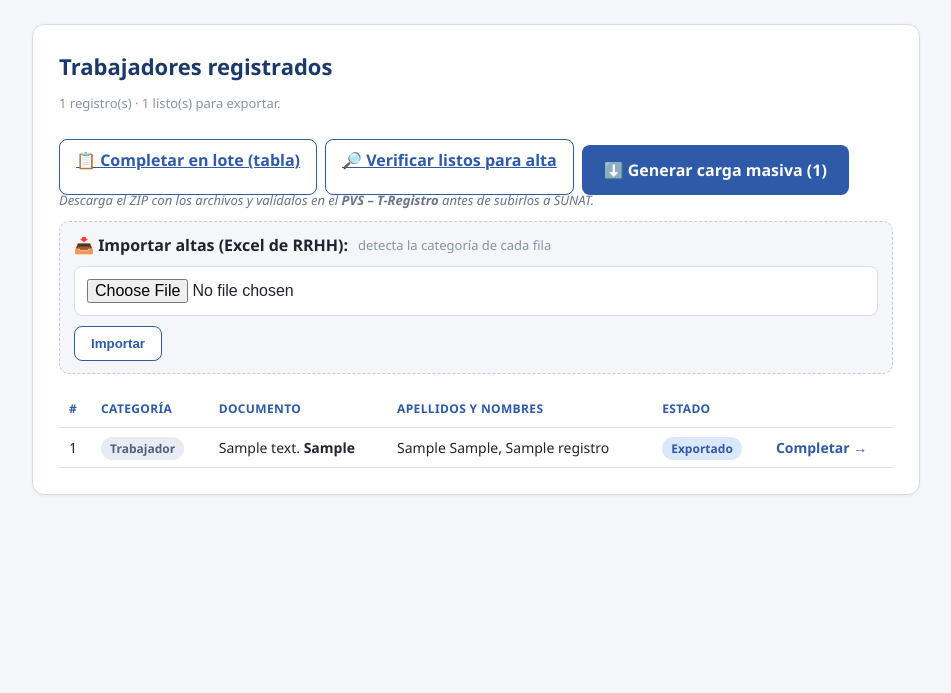
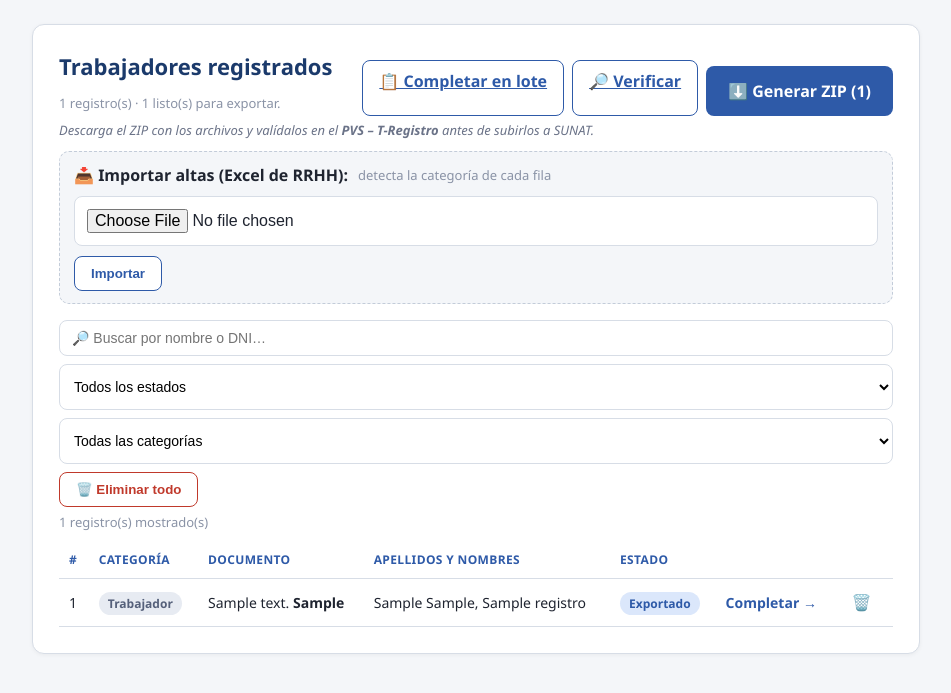
Before and after one commit to keyvigl/essalud-tregistro, a FastAPI app: template app/templates/panel.html in a window 1280 px wide. Shown: the part 52-745 px from the top of the page, without its empty margins (164-1115 px from the left). Run offline with FastAPI, Linux system fonts and the light colour scheme; the template is opened without the code that fills it: most values are stand-ins (such as "Sample title", 1, 10 or a date in 2020); some libraries are stand-ins or nearby versions.

Commit message:
feat: eliminar individual y todo, buscador y filtros en panel

```diff
--- a/app/main.py
+++ b/app/main.py
@@ -309,6 +309,30 @@ def panel_verificar(request: Request, clave: str = "", session: Session = Depend
     })
 
 
+# ---------------- Eliminar registros ----------------
+@app.delete("/panel/eliminar/{tid:int}")
+def eliminar_uno(tid: int, clave: str = "", session: Session = Depends(get_session)):
+    if clave != config.PANEL_PASSWORD:
+        return JSONResponse({"ok": False}, status_code=403)
+    t = session.get(Trabajador, tid)
+    if not t:
+        return JSONResponse({"ok": False, "msg": "No encontrado"}, status_code=404)
+    session.delete(t)
+    session.commit()
+    return JSONResponse({"ok": True})
+
+
+@app.delete("/panel/eliminar/todo")
+def eliminar_todo(clave: str = "", session: Session = Depends(get_session)):
+    if clave != config.PANEL_PASSWORD:
+        return JSONResponse({"ok": False}, status_code=403)
+    todos = session.exec(select(Trabajador)).all()
+    for t in todos:
+        session.delete(t)
+    session.commit()
+    return JSONResponse({"ok": True, "eliminados": len(todos)})
+
+
 # ---------------- Generar carga masiva (ZIP) ----------------
 @app.get("/panel/generar/zip")
 def generar(clave: str = "", session: Session = Depends(get_session)):
--- a/app/templates/panel.html
+++ b/app/templates/panel.html
@@ -5,13 +5,13 @@
   <div class="panel-head">
     <div>
       <h1>Trabajadores registrados</h1>
-      <p class="muted">{{ registros|length }} registro(s) · {{ n_listos }} listo(s) para exportar.</p>
+      <p class="muted" id="resumen-cnt">{{ registros|length }} registro(s) · {{ n_listos }} listo(s) para exportar.</p>
     </div>
     <div style="display:flex;gap:8px;flex-wrap:wrap">
-      <a class="btn-sec" href="/panel/lote?clave={{ clave }}">📋 Completar en lote (tabla)</a>
-      <a class="btn-sec" href="/panel/verificar?clave={{ clave }}">🔎 Verificar listos para alta</a>
+      <a class="btn-sec" href="/panel/lote?clave={{ clave }}">📋 Completar en lote</a>
+      <a class="btn-sec" href="/panel/verificar?clave={{ clave }}">🔎 Verificar</a>
       {% if n_listos %}
-      <a class="btn" href="/panel/generar/zip?clave={{ clave }}">⬇️ Generar carga masiva ({{ n_listos }})</a>
+      <a class="btn" href="/panel/generar/zip?clave={{ clave }}">⬇️ Generar ZIP ({{ n_listos }})</a>
       {% endif %}
     </div>
   </div>
@@ -24,13 +24,42 @@
     <input type="file" name="archivo" accept=".xlsx,.xls" required>
     <button class="btn-sec" type="submit">Importar</button>
   </form>
-  <table class="tabla">
-    <thead><tr><th>#</th><th>Categoría</th><th>Documento</th><th>Apellidos y nombres</th><th>Estado</th><th></th></tr></thead>
+
+  {# ── Barra de búsqueda y filtros ── #}
+  <div style="display:flex;gap:8px;flex-wrap:wrap;align-items:center;margin:10px 0 6px">
+    <input id="buscar" type="search" placeholder="🔎 Buscar por nombre o DNI…"
+           style="flex:1;min-width:200px;padding:9px 12px;border:1px solid var(--bord);border-radius:8px;font-size:14px">
+    <select id="filtro-estado" style="padding:9px 10px;border:1px solid var(--bord);border-radius:8px;font-size:14px">
+      <option value="">Todos los estados</option>
+      <option value="pendiente">Pendiente</option>
+      <option value="completado">Completado</option>
+      <option value="exportado">Exportado</option>
+    </select>
+    <select id="filtro-cat" style="padding:9px 10px;border:1px solid var(--bord);border-radius:8px;font-size:14px">
+      <option value="">Todas las categorías</option>
+      <option value="practicante">Practicante</option>
+      <option value="trabajador">Trabajador</option>
+    </select>
+    <button id="btn-eliminar-todo" class="btn-sec" style="border-color:#c0392b;color:#c0392b"
+            title="Eliminar todos los registros">🗑️ Eliminar todo</button>
+  </div>
+  <p id="cnt-visible" class="muted" style="font-size:13px;margin:0 0 6px"></p>
+
+  <table class="tabla" id="tabla-registros">
+    <thead><tr>
+      <th>#</th><th>Categoría</th><th>Documento</th><th>Apellidos y nombres</th><th>Estado</th><th></th><th></th>
+    </tr></thead>
     <tbody>
     {% for r in registros %}
-      <tr>
-        <td data-l="#">{{ r.id }}</td>
-        <td data-l="Categoría">{% if r.categoria == CAT_PRACTICANTE %}<span class="badge blue">Practicante</span>{% else %}<span class="badge">Trabajador</span>{% endif %}</td>
+      <tr data-nombre="{{ (r.ap_paterno~' '~r.ap_materno~' '~r.nombres)|lower }}"
+          data-dni="{{ r.numero_documento }}"
+          data-estado="{{ r.estado }}"
+          data-cat="{{ r.categoria }}">
+        <td data-l="#">{{ loop.index }}</td>
+        <td data-l="Categoría">
+          {% if r.categoria == CAT_PRACTICANTE %}<span class="badge blue">Practicante</span>
+          {% else %}<span class="badge">Trabajador</span>{% endif %}
+        </td>
         <td data-l="Documento">{{ cat.descripcion('tipo_documento', r.tipo_documento) }} <b>{{ r.numero_documento }}</b></td>
         <td data-l="Apellidos y nombres">{{ r.ap_paterno }} {{ r.ap_materno }}, {{ r.nombres }}</td>
         <td data-l="Estado">
@@ -39,11 +68,64 @@
           {% else %}<span class="badge blue">Exportado</span>{% endif %}
         </td>
         <td data-l=""><a class="link" href="/panel/{{ r.id }}?clave={{ clave }}">Completar →</a></td>
+        <td data-l="">
+          <button class="btn-eliminar" data-id="{{ r.id }}" title="Eliminar registro"
+                  style="background:none;border:none;cursor:pointer;color:#c0392b;font-size:16px;padding:4px 8px">🗑️</button>
+        </td>
       </tr>
     {% else %}
-      <tr><td colspan="5" class="muted">Aún no hay registros.</td></tr>
+      <tr id="fila-vacia"><td colspan="7" class="muted">Aún no hay registros.</td></tr>
     {% endfor %}
     </tbody>
   </table>
 </div>
+
+<script>
+const CLAVE = "{{ clave }}";
+
+// ── Búsqueda y filtros en tiempo real ──
+function filtrar(){
+  const q = document.getElementById('buscar').value.toLowerCase().trim();
+  const est = document.getElementById('filtro-estado').value;
+  const cat = document.getElementById('filtro-cat').value;
+  let vis = 0;
+  document.querySelectorAll('#tabla-registros tbody tr[data-dni]').forEach(tr=>{
+    const ok = (!q || tr.dataset.nombre.includes(q) || tr.dataset.dni.includes(q))
+             && (!est || tr.dataset.estado === est)
+             && (!cat || tr.dataset.cat === cat);
+    tr.style.display = ok ? '' : 'none';
+    if(ok) vis++;
+  });
+  document.getElementById('cnt-visible').textContent = vis + ' registro(s) mostrado(s)';
+}
+document.getElementById('buscar').addEventListener('input', filtrar);
+document.getElementById('filtro-estado').addEventListener('change', filtrar);
+document.getElementById('filtro-cat').addEventListener('change', filtrar);
+filtrar();
+
+// ── Eliminar registro individual ──
+document.querySelectorAll('.btn-eliminar').forEach(btn=>{
+  btn.addEventListener('click', async ()=>{
+    if(!confirm('¿Eliminar este registro? Esta acción no se puede deshacer.')) return;
+    const id = btn.dataset.id;
+    const r = await fetch(`/panel/eliminar/${id}?clave=${encodeURIComponent(CLAVE)}`, {method:'DELETE'});
+    const res = await r.json();
+    if(res.ok){ btn.closest('tr').remove(); filtrar(); }
+    else alert('Error al eliminar.');
+  });
+});
+
+// ── Eliminar todos ──
+document.getElementById('btn-eliminar-todo').addEventListener('click', async ()=>{
+  const total = document.querySelectorAll('#tabla-registros tbody tr[data-dni]').length;
+  if(!confirm(`¿Eliminar los ${total} registros? Esta acción no se puede deshacer.`)) return;
+  const r = await fetch(`/panel/eliminar/todo?clave=${encodeURIComponent(CLAVE)}`, {method:'DELETE'});
+  const res = await r.json();
+  if(res.ok){
+    document.querySelectorAll('#tabla-registros tbody tr[data-dni]').forEach(tr=>tr.remove());
+    filtrar();
+    document.getElementById('resumen-cnt').textContent = '0 registro(s)';
+  } else alert('Error al eliminar.');
+});
+</script>
 {% endblock %}
```
